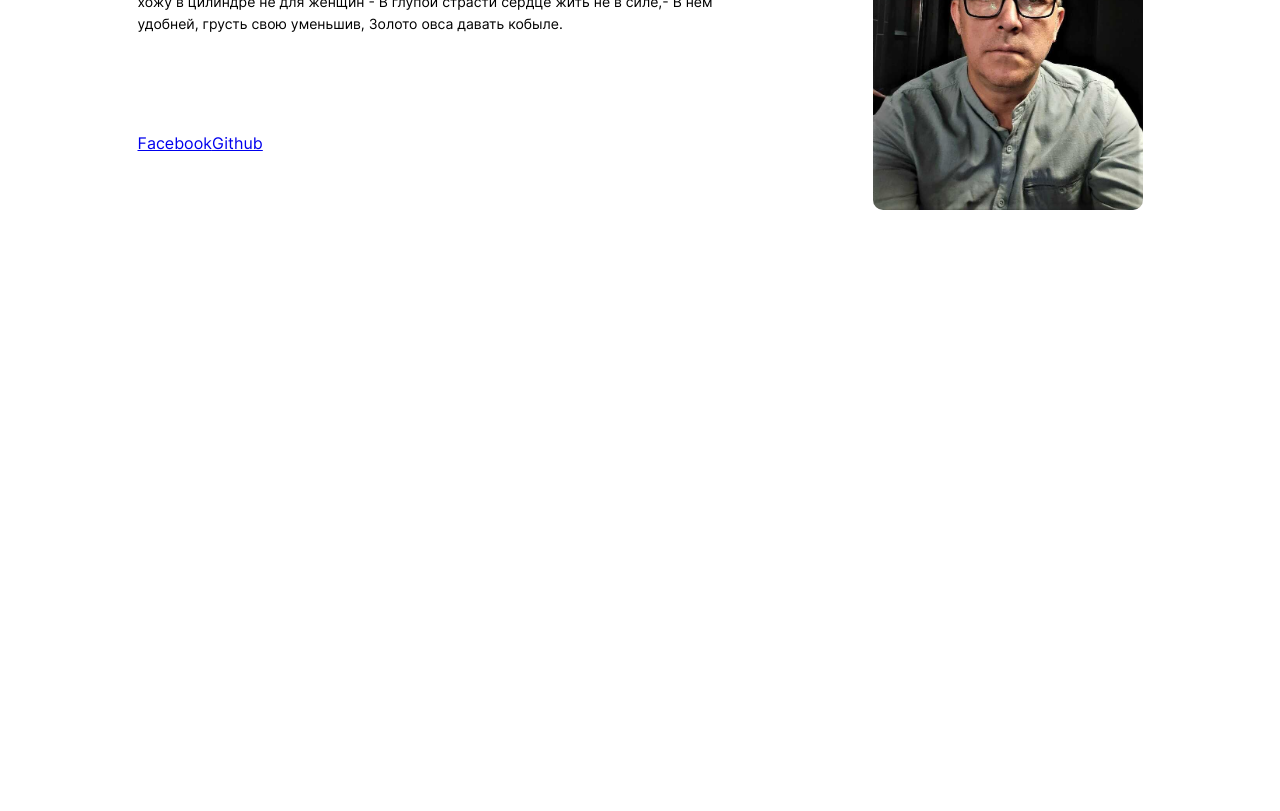
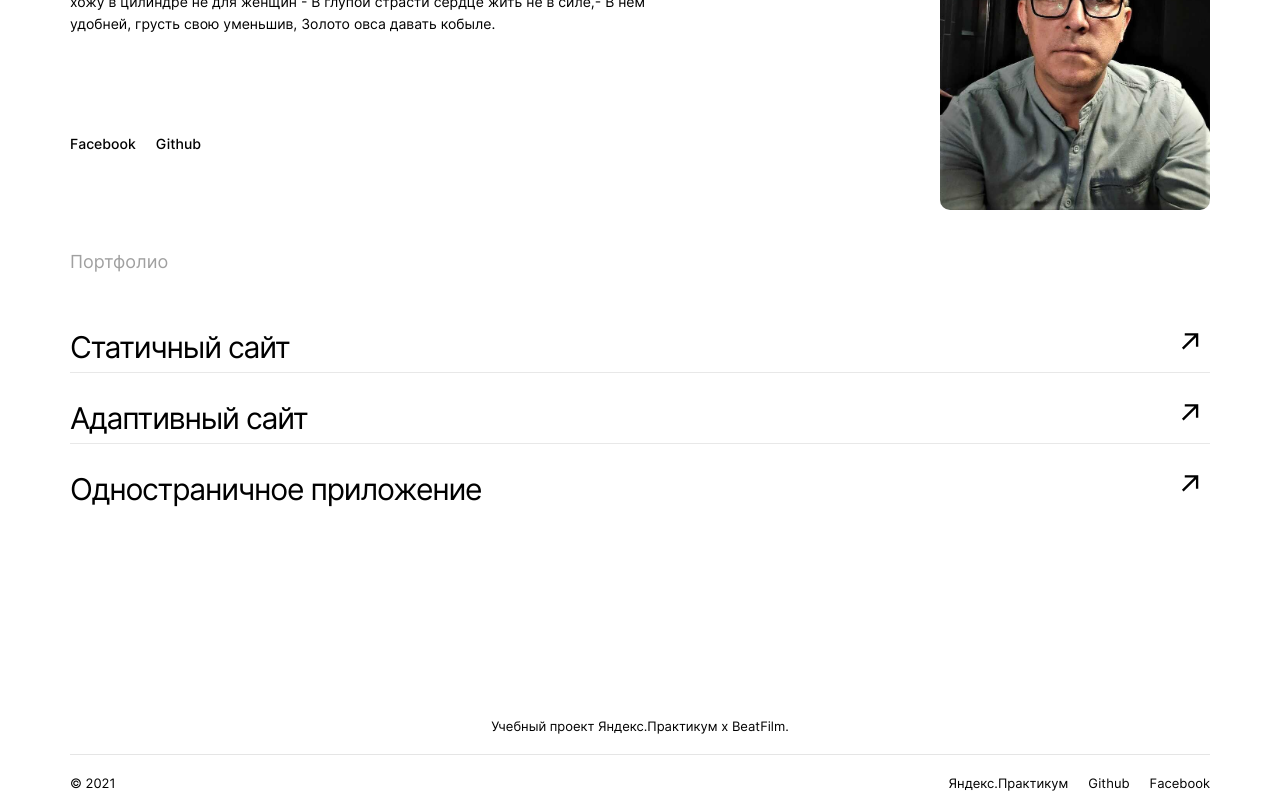
Before and after one commit to pomarki/movies-explorer-frontend, a React (Create React App) app: page / in a window 1280 px wide. Shown: the part 2320-3131 px from the top of the page. Before the commit the page ends 2976 px from the top, so only its background shows below. Built offline with nearby package versions, Linux system fonts and the light colour scheme.

Commit message:
сверстан landing 1280

```diff
--- a/src/components/App/App.js
+++ b/src/components/App/App.js
@@ -14,6 +14,7 @@ function App() {
     <div className="page">
       <Header />
       <Main />
+      <Footer />
     </div>
   );
 }
--- a/src/components/Footer/Footer.css
+++ b/src/components/Footer/Footer.css
@@ -0,0 +1,65 @@
+.footer {
+  width: 1280px;
+  background-color: #ffffff;
+  display: flex;
+  flex-direction: column;
+  justify-content: flex-start;
+  align-items: center;
+  font-family: Inter;
+  padding: 79px 0 20px 0;
+}
+
+.footer__copyright {
+  font-size: 13px;
+  font-style: normal;
+  font-weight: 400;
+  line-height: 1.23;
+  letter-spacing: 0px;
+  margin: 20px 0 0 0;
+}
+
+.footer__container {
+  width: 1140px;
+  border-top: 1px #e5e5e5 solid;
+  display: flex;
+  flex-direction: row;
+  align-items: flex-start;
+  justify-content: space-between;
+}
+
+.footer__title {
+  font-size: 13px;
+  font-style: normal;
+  font-weight: 400;
+  line-height: 1.23;
+  letter-spacing: 0px;
+  margin: 0 0 20px 0;
+}
+
+.footer__links-block {
+  display: flex;
+  flex-direction: row;
+  align-items: flex-start;
+  justify-content: flex-end;
+  margin: 20px 0 0 0;
+}
+
+.footer__link {
+  font-size: 13px;
+  font-style: normal;
+  font-weight: 400;
+  line-height: 1.23;
+  letter-spacing: 0px;
+  text-decoration: none;
+  margin: 0 20px 0 0;
+  color: #000000;
+}
+
+.footer__link:last-of-type {
+  margin: 0;
+}
+.footer__link:hover {
+  opacity: 0.6;
+  cursor: pointer;
+  transition: opacity 0.4s linear;
+}
--- a/src/components/Footer/Footer.js
+++ b/src/components/Footer/Footer.js
@@ -0,0 +1,31 @@
+import React from "react";
+import "./Footer.css";
+
+function Footer(props) {
+  return (
+    <section className="footer">
+      <p className="footer__title">
+        Учебный проект Яндекс.Практикум х BeatFilm.
+      </p>
+      <div className="footer__container">
+        <p className="footer__copyright">&copy; {new Date().getFullYear()}</p>
+        <div className="footer__links-block">
+          <a href="https://practicum.yandex.ru" className="footer__link">
+            Яндекс.Практикум
+          </a>
+          <a
+            href="https://github.com/yandex-praktikum"
+            className="footer__link"
+          >Github</a>
+          <a
+            href="https://www.facebook.com/yandex.practicum"
+            className="footer__link"
+          >
+            Facebook
+          </a>
+        </div>
+      </div>
+    </section>
+  );
+}
+export default Footer;
--- a/src/components/Main/AboutMe/AboutMe.css
+++ b/src/components/Main/AboutMe/AboutMe.css
@@ -1,6 +1,5 @@
 .about-me {
   width: 1280px;
-  height: 1079px;
   background-color: #ffffff;
   display: flex;
   flex-direction: column;
@@ -40,7 +39,7 @@
   display: flex;
   flex-direction: row;
   align-items: center;
-  justify-content: space-around;
+  justify-content: space-between;
 }
 
 .about-me__subtitle {
@@ -75,4 +74,32 @@
 
 .about-me__contact-links {
   margin: 0 0 100px 0;
+  width: 600px;
 }
+
+.about-me__link {
+  margin: 0 20px 0 0;
+  font-size: 14px;
+  font-style: normal;
+  font-weight: 500;
+  line-height: 1.21px;
+  letter-spacing: 0em;
+  text-align: left;
+  text-decoration: none;
+  color: #000000;
+}
+
+.about-me__link:hover {
+  opacity: 0.6;
+  cursor: pointer;
+  transition: opacity 0.4s linear;
+}
+
+.about-me__link:visited {
+  text-decoration: none;
+  color: #000000;
+}
+
+.about-me__link:last-of-type {
+  margin: 0;
+}
--- a/src/components/Main/AboutMe/AboutMe.js
+++ b/src/components/Main/AboutMe/AboutMe.js
@@ -1,5 +1,4 @@
 import React from "react";
-import { Link } from "react-router-dom";
 import "./AboutMe.css";
 import den from "../../../images/den.jpg";
 
@@ -22,15 +21,15 @@ function AboutMe(props) {
             уменьшив, Золото овса давать кобыле.
           </div>
           <div className="about-me__contact-links">
-            <Link
-              to="https://www.facebook.com/pomarki"
+            <a
+              href="https://www.facebook.com/pomarki"
               className="about-me__link"
             >
               Facebook
-            </Link>
-            <Link to="https://github.com/pomarki" className="about-me__link">
+            </a>
+            <a href="https://github.com/pomarki" className="about-me__link">
               Github
-            </Link>
+            </a>
           </div>
         </div>
 
--- a/src/components/Main/Main.js
+++ b/src/components/Main/Main.js
@@ -4,6 +4,7 @@ import NavTab from "./NavTab/NavTab";
 import AboutProject from "./AboutProject/AboutProject";
 import Techs from "./Techs/Techs";
 import AboutMe from "./AboutMe/AboutMe";
+import Portfolio from "./Portfolio/Portfolio";
 
 function Main(props) {
   return (
@@ -12,6 +13,7 @@ function Main(props) {
       <AboutProject />
       <Techs />
       <AboutMe />
+      <Portfolio />
     </main>
   );
 }
--- a/src/components/Main/Portfolio/Portfolio.css
+++ b/src/components/Main/Portfolio/Portfolio.css
@@ -0,0 +1,66 @@
+.portfolio {
+  width: 1280px;
+  background-color: #ffffff;
+  display: flex;
+  flex-direction: column;
+  justify-content: flex-start;
+  align-items: center;
+  font-family: Inter;
+  padding: 0 0 125px 0;
+}
+
+.portfolio__title {
+  font-size: 18px;
+  font-style: normal;
+  font-weight: 400;
+  line-height: 1.11;
+  letter-spacing: 0px;
+  color: #a0a0a0;
+  margin: 0 0 50px 70px;
+  align-self: flex-start;
+}
+
+.portfolio__example-container {
+  width: 1140px;
+}
+
+.portfolio__example-button {
+  background: url("../../../images/arrow.svg") no-repeat;
+  width: 29px;
+  height: 29px;
+}
+
+.portfolio__example-block {
+  display: flex;
+  flex-direction: row;
+  align-items: center;
+  justify-content: space-between;
+  border-bottom: 1px #e8e8e8 solid;
+  margin: 0 0 20px 0;
+}
+
+.portfolio__example-block:last-of-type {
+  margin: 0;
+  border: 0;
+}
+
+.portfolio__example-element {
+  font-size: 30px;
+  font-style: normal;
+  font-weight: 400;
+  line-height: 1.67;
+  letter-spacing: -0.04em;
+  text-decoration: none;
+  color: #000000;
+  margin: 0 0 19px 0;
+}
+
+.portfolio__example-block:hover {
+  opacity: 0.6;
+  cursor: pointer;
+  transition: opacity 0.4s linear;
+}
+
+.portfolio__example-element:last-of-type {
+  margin: 0;
+}
--- a/src/components/Main/Portfolio/Portfolio.js
+++ b/src/components/Main/Portfolio/Portfolio.js
@@ -2,13 +2,39 @@ import React from "react";
 import "./Portfolio.css";
 
 function Portfolio(props) {
-    return (
-        <section className="portfolio">
-                  <div className="portfolio__example-container">
-          <div className="portfolio__example-block"></div>
-          <div className="portfolio__example-block"></div>
-          <div className="portfolio__example-block"></div>
+  return (
+    <section className="portfolio">
+      <h2 className="portfolio__title">Портфолио</h2>
+      <div className="portfolio__example-container">
+        <div className="portfolio__example-block">
+          <a
+            href="https://pomarki.github.io/how-to-learn/"
+            className="portfolio__example-element"
+          >
+            Статичный сайт
+          </a>
+          <div className="portfolio__example-button"></div>
+        </div>
+        <div className="portfolio__example-block">
+          <a
+            href="https://pomarki.github.io/russian-travel/index.html"
+            className="portfolio__example-element"
+          >
+            Адаптивный сайт
+          </a>
+          <div className="portfolio__example-button"></div>
+        </div>
+        <div className="portfolio__example-block">
+          <a
+            href="https://pomarki.github.io/mesto/"
+            className="portfolio__example-element"
+          >
+            Одностраничное приложение
+          </a>
+          <div className="portfolio__example-button"></div>
+        </div>
       </div>
-        </section>
-    );
+    </section>
+  );
 }
+export default Portfolio;
```
